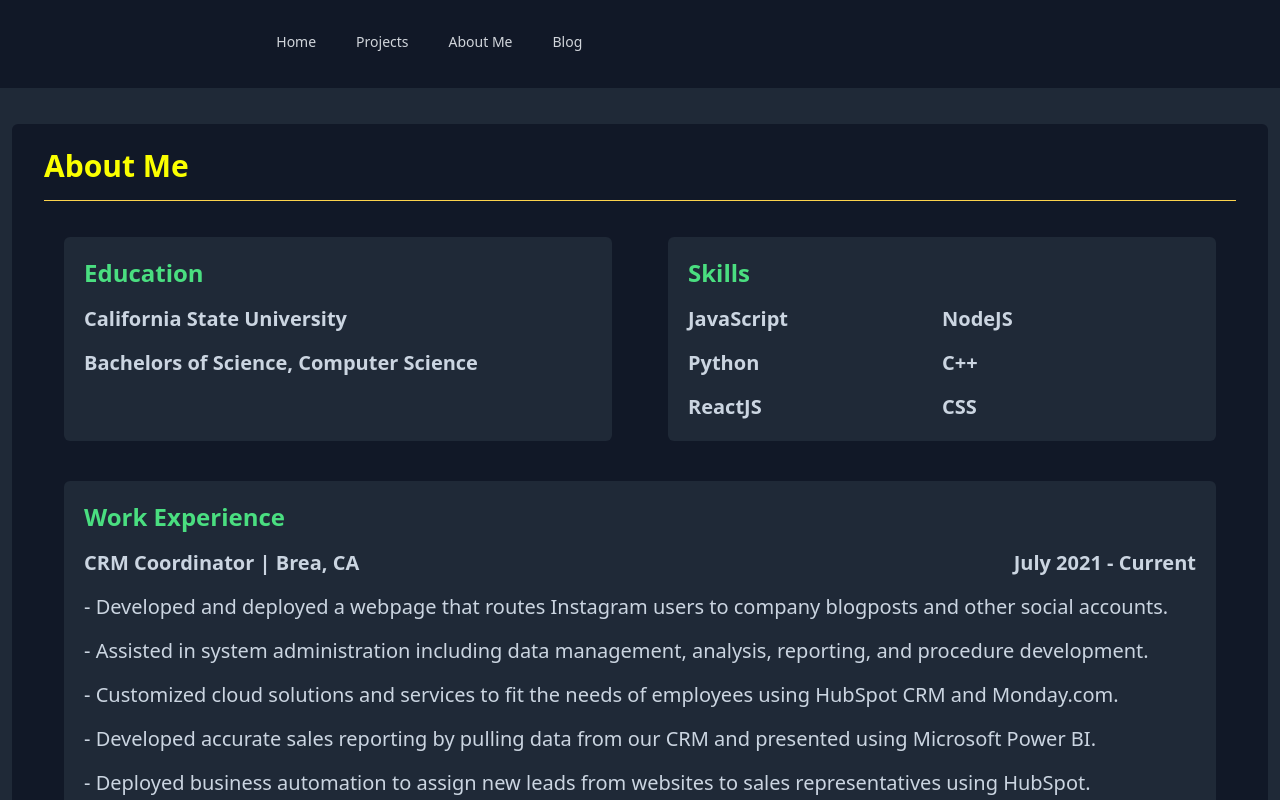
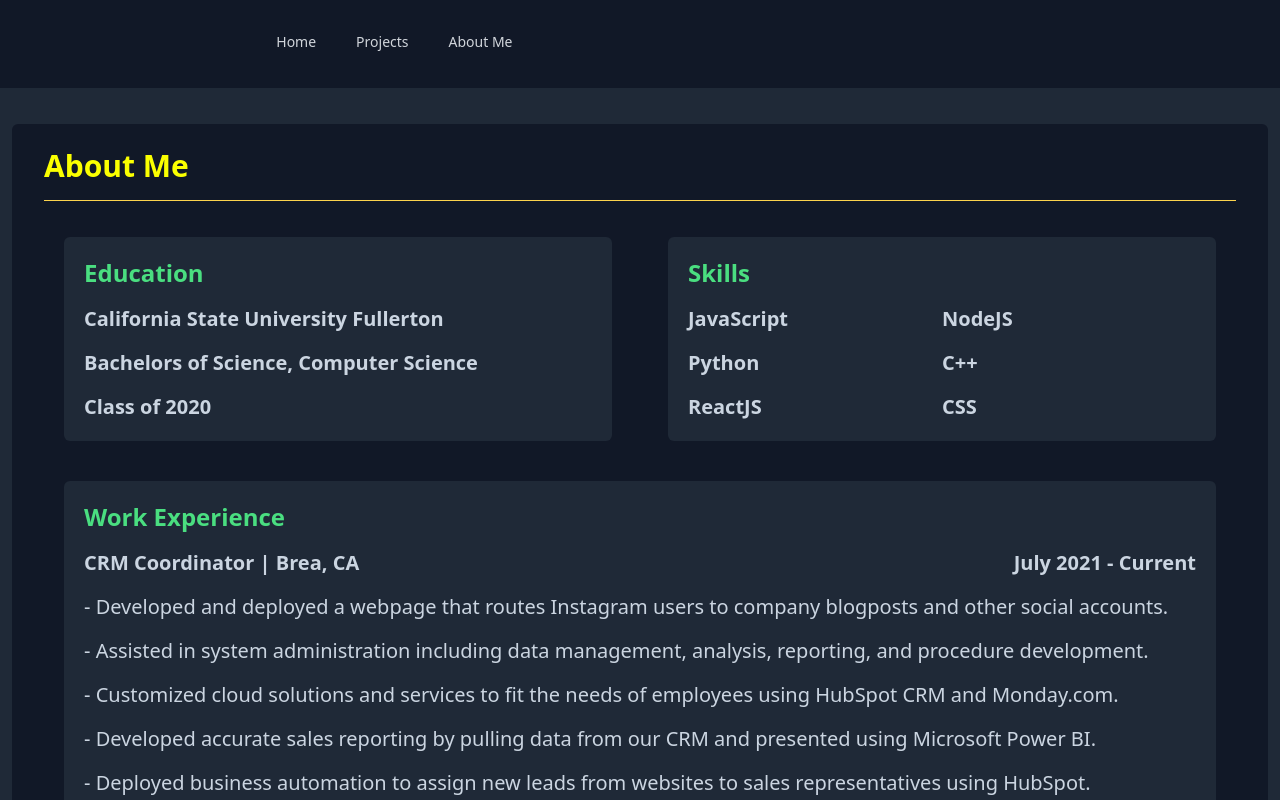
Before and after one commit to NathanYee412/Portfolio, a React (Create React App) app: page /Portfolio/about in a window 1280 px wide. Shown: the top 800 px of the page. Built offline with nearby package versions, Linux system fonts and the light colour scheme.

Commit message:
spelling corrections, added more projects to the home page

```diff
--- a/src/components/About.js
+++ b/src/components/About.js
@@ -8,10 +8,13 @@ export default function About() {
             <div className="bg-gray-800 rounded-md px-5 py-5 mx-5 my-5">
               <h1 className="text-2xl font-bold text-green-400">Education</h1>
               <p className="text-xl font-bold pt-4 text-slate-300">
-                California State University
+                California State University Fullerton
               </p>
               <p className="text-xl font-bold pt-4 text-slate-300">
                 Bachelors of Science, Computer Science
+              </p>
+              <p className="text-xl font-bold pt-4 text-slate-300">
+                Class of 2020
               </p>
             </div>
             <div className="bg-gray-800 rounded-md px-5 py-5 mx-5 my-5">
--- a/src/components/Header.js
+++ b/src/components/Header.js
@@ -5,7 +5,6 @@ const navigation = [
   { name: 'Home', href: '#home', current: false },
   { name: 'Projects', href: '#projects', current: false },
   { name: 'About Me', href: '#about', current: false },
-  { name: 'Blog', href:'#', current: false },
 ]
 
 function classNames(...classes) {
--- a/src/components/Projects.js
+++ b/src/components/Projects.js
@@ -10,11 +10,11 @@ export default function Projects() {
                 <div className='grid grid-cols-2'>
                     <h1 className='text-3xl font-bold text-[#fbff00]'>Recent Projects</h1>
                     <div>
-                        <a href='/projects' className='btn font-bold bg-green-400 pt-2 pl-2 pr-2 pb-2 mx-2 float-right rounded-md'>View More Projects</a>
+                        <a href='https://github.com/NathanYee412' className='btn font-bold bg-green-400 pt-2 pl-2 pr-2 pb-2 mx-2 float-right rounded-md'>View More Projects</a>
                     </div>
                 </div>
                 <div className='sm:grid sm:grid-cols-3 sm:gap-4'>
-                    {ProjectData.slice(0,3).map((project) => {
+                    {ProjectData.slice(0,5).map((project) => {
                         return(
                             <Card projectName={project.projectName} description={project.description} tags={project.tags} link={project.link} img={project.img}/>
                         );
```
